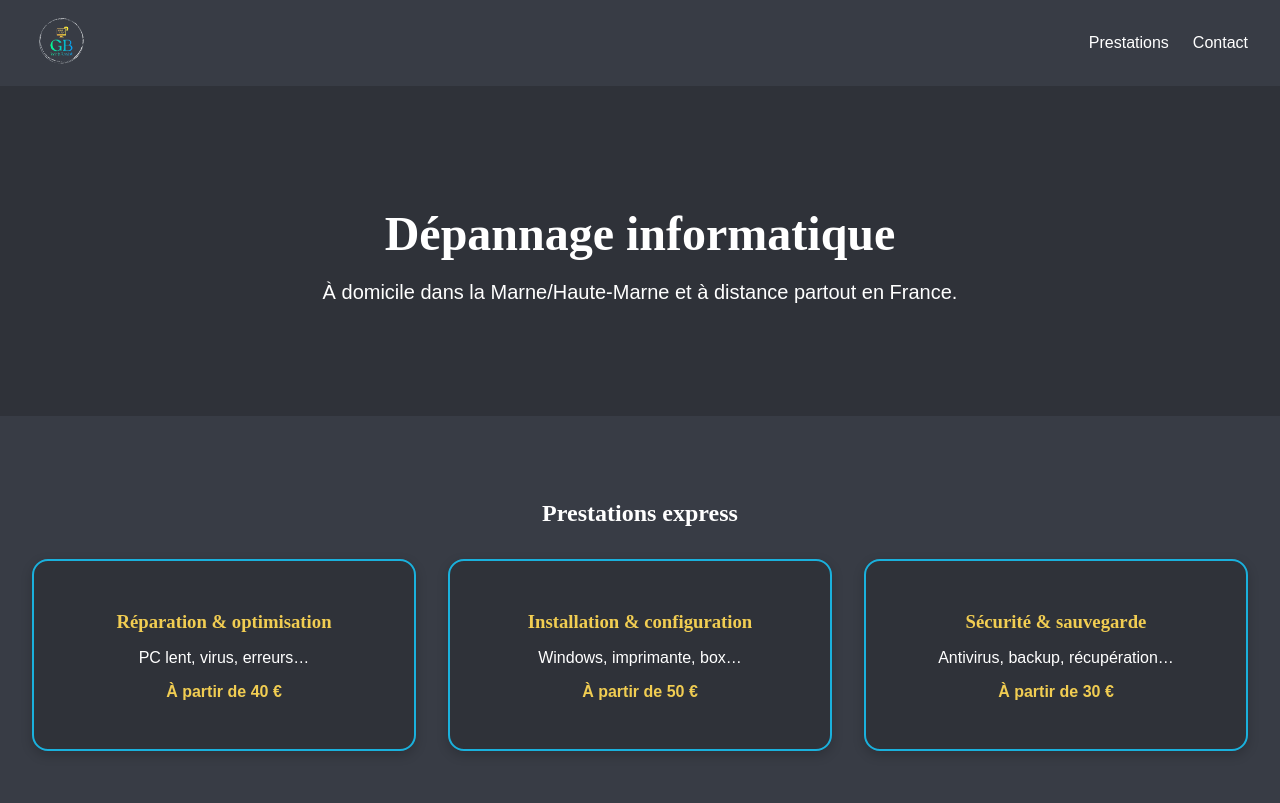
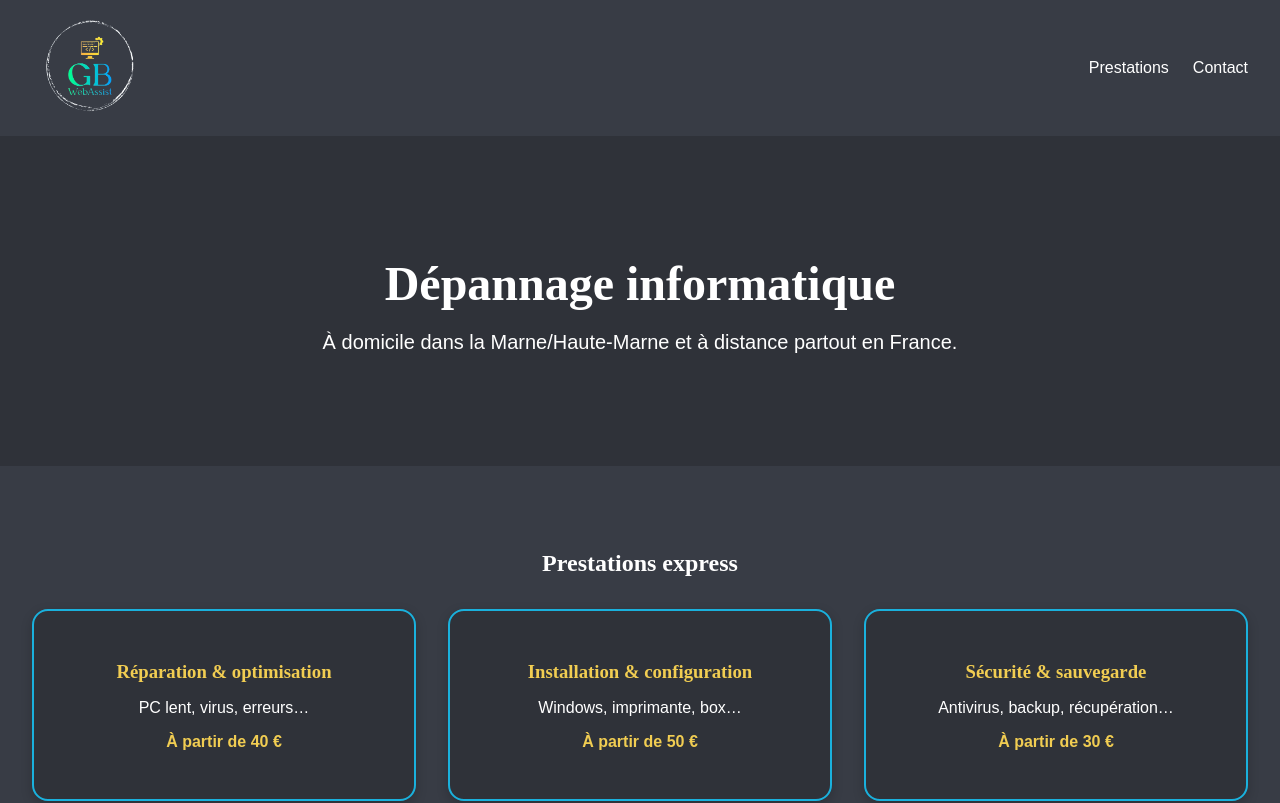
Before and after one commit to GaelleB/gb-webassist-reparationpc, a React (Create React App) app: page / in a window 1280 px wide. Shown: the top 803 px of the page. Built offline with nearby package versions, Linux system fonts and the light colour scheme.

Commit message:
ajistage taille logo

```diff
--- a/src/App.css
+++ b/src/App.css
@@ -26,6 +26,11 @@ body {
   justify-content: space-between;
   align-items: center;
   padding: 1rem 2rem;
+}
+
+img {
+  width: 120px;
+  height: 100px;
 }
 
 .navbar nav a {
```
